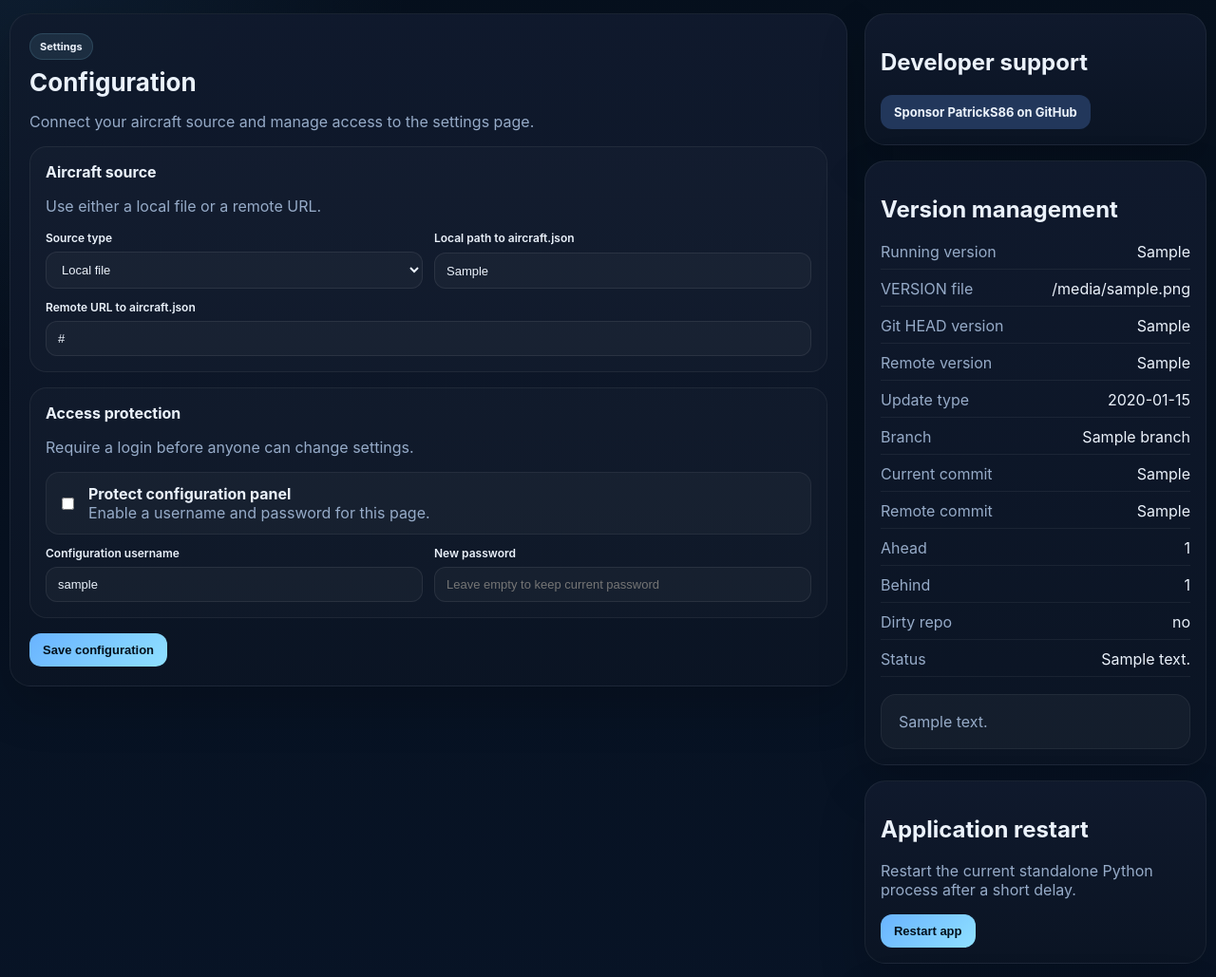
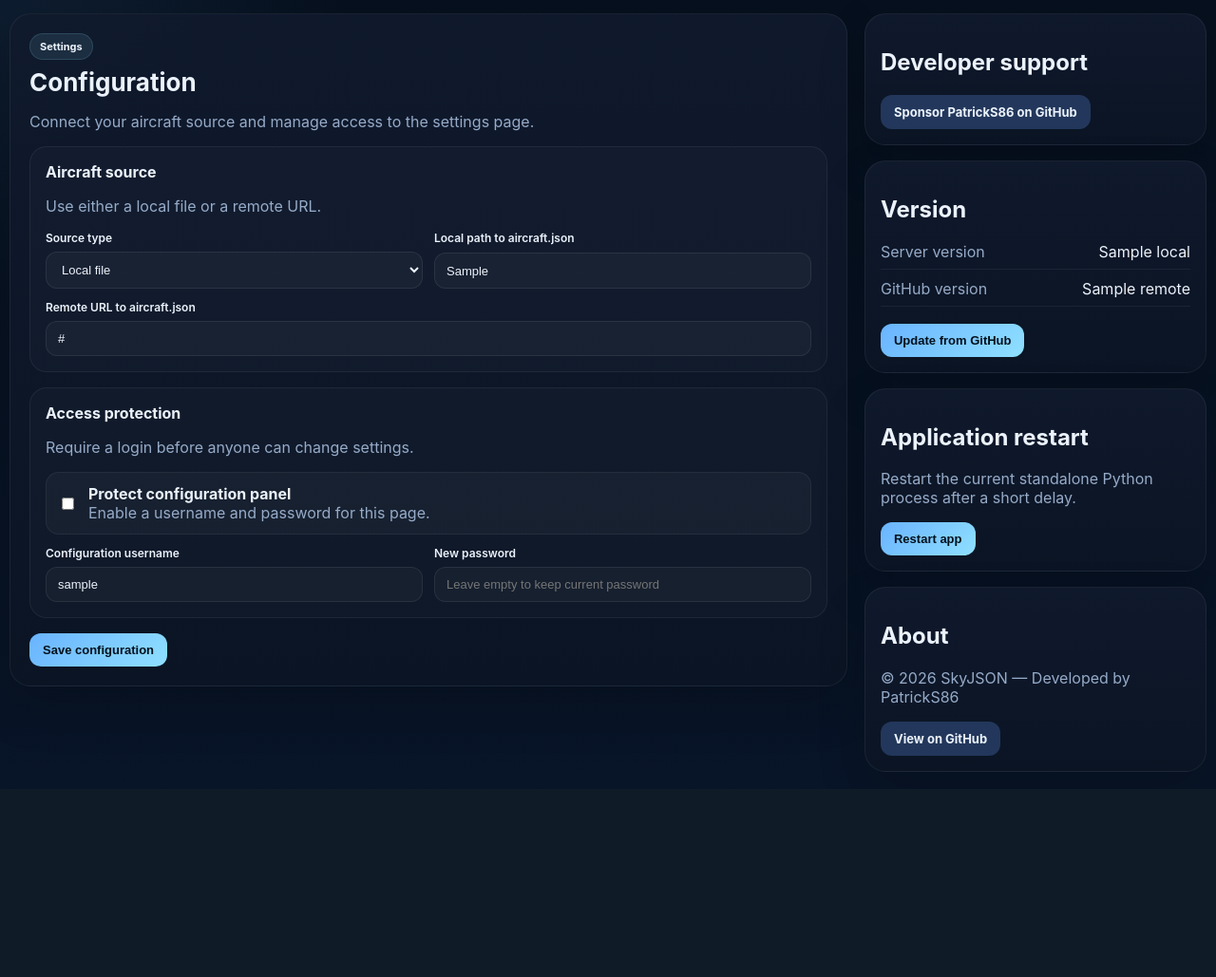
Before and after one commit to PatrickS86/SkyJSON, a Flask app: template templates/config.html in a window 1280 px wide. Shown: the part 63-1092 px from the top of the page at 95% size. After the commit the page ends 876 px from the top, so only its background shows below. Run offline with Flask 3, Linux system fonts and the light colour scheme; the template is opened without the code that fills it: most values are stand-ins (such as "Sample title", 1, 10 or a date in 2020).

Commit message:
compact versioning

```diff
--- a/app.py
+++ b/app.py
@@ -94,145 +94,38 @@ def read_version_from_path(path: Path) -> Optional[str]:
     if not path.exists():
         return None
     try:
-        return read_version_from_text(path.read_text(encoding='utf-8'))
+        content = path.read_text(encoding='utf-8').strip()
     except Exception:
         return None
-
-
-def get_running_version() -> str:
-    return APP_VERSION
+    if path.name == 'VERSION':
+        return content or None
+    return read_version_from_text(content)
 
 
 def get_local_file_version() -> str:
-    return read_version_from_path(BASE_DIR / 'app.py') or APP_VERSION
+    return read_version_from_path(VERSION_FILE) or read_version_from_path(BASE_DIR / 'app.py') or APP_VERSION
 
 
-def get_head_version() -> Optional[str]:
+def get_remote_version() -> Optional[str]:
     if not (BASE_DIR / '.git').exists():
         return None
-    show = run_cmd(['git', 'show', 'HEAD:app.py'])
+    upstream = run_cmd(['git', 'rev-parse', '--abbrev-ref', '--symbolic-full-name', '@{u}'])
+    if not upstream['ok'] or not upstream['stdout']:
+        return None
+    show = run_cmd(['git', 'show', f"{upstream['stdout']}:VERSION"])
+    if show['ok'] and show['stdout']:
+        return show['stdout'].strip()
+    show = run_cmd(['git', 'show', f"{upstream['stdout']}:app.py"])
     if show['ok'] and show['stdout']:
         return read_version_from_text(show['stdout'])
     return None
 
 
-def get_upstream_ref() -> Optional[str]:
-    if not (BASE_DIR / '.git').exists():
-        return None
-    upstream = run_cmd(['git', 'rev-parse', '--abbrev-ref', '--symbolic-full-name', '@{u}'])
-    if upstream['ok'] and upstream['stdout']:
-        return upstream['stdout']
-    return None
-
-
-def get_remote_version() -> Optional[str]:
-    upstream = get_upstream_ref()
-    if not upstream:
-        return None
-    show = run_cmd(['git', 'show', f'{upstream}:VERSION'])
-    if show['ok'] and show['stdout']:
-        return show['stdout'].strip()
-    show = run_cmd(['git', 'show', f'{upstream}:app.py'])
-    if show['ok'] and show['stdout']:
-        return read_version_from_text(show['stdout'])
-    return None
-
-
-def parse_version(version: Optional[str]) -> Optional[Tuple[int, int, int]]:
-    if not version:
-        return None
-    match = re.search(r'(\d+)\.(\d+)\.(\d+)', version)
-    if not match:
-        return None
-    return tuple(int(part) for part in match.groups())
-
-
-def compare_versions(current: Optional[str], remote: Optional[str]) -> Optional[str]:
-    current_parsed = parse_version(current)
-    remote_parsed = parse_version(remote)
-    if not current_parsed or not remote_parsed or remote_parsed <= current_parsed:
-        return None
-    if remote_parsed[0] > current_parsed[0]:
-        return 'major'
-    if remote_parsed[1] > current_parsed[1]:
-        return 'minor'
-    return 'patch'
-
-
-def get_repo_status() -> Dict[str, Any]:
-    running_version = get_running_version()
-    local_file_version = get_local_file_version()
-    head_version = get_head_version()
-
-    status = {
-        'supported': (BASE_DIR / '.git').exists(),
-        'running_version': running_version,
-        'local_file_version': local_file_version,
-        'head_version': head_version or '—',
-        'remote_version': '—',
-        'update_kind': None,
-        'branch': '—',
-        'current_commit': '—',
-        'remote_commit': '—',
-        'ahead_count': '0',
-        'behind_count': '0',
-        'dirty': False,
-        'message': 'Git repository not detected.',
+def get_versions_simple() -> Dict[str, str]:
+    return {
+        'local': get_local_file_version(),
+        'remote': get_remote_version() or 'unknown',
     }
-
-    if not status['supported']:
-        return status
-
-    fetch = run_cmd(['git', 'fetch', '--tags', 'origin'])
-    if not fetch['ok']:
-        status['message'] = f"Git fetch failed: {fetch['stderr'] or fetch['stdout']}"
-        return status
-
-    branch = run_cmd(['git', 'rev-parse', '--abbrev-ref', 'HEAD'])
-    head_commit = run_cmd(['git', 'rev-parse', 'HEAD'])
-    upstream = get_upstream_ref()
-    dirty = run_cmd(['git', 'status', '--porcelain'])
-
-    if branch['ok'] and branch['stdout']:
-        status['branch'] = branch['stdout']
-    if head_commit['ok'] and head_commit['stdout']:
-        status['current_commit'] = head_commit['stdout'][:7]
-    status['dirty'] = bool(dirty['stdout'])
-
-    if not upstream:
-        status['message'] = 'No upstream branch is configured for this repository.'
-        return status
-
-    remote_commit = run_cmd(['git', 'rev-parse', upstream])
-    ahead_count = run_cmd(['git', 'rev-list', '--count', f'{upstream}..HEAD'])
-    behind_count = run_cmd(['git', 'rev-list', '--count', f'HEAD..{upstream}'])
-    remote_version = get_remote_version()
-
-    if remote_commit['ok'] and remote_commit['stdout']:
-        status['remote_commit'] = remote_commit['stdout'][:7]
-    if ahead_count['ok'] and ahead_count['stdout']:
-        status['ahead_count'] = ahead_count['stdout']
-    if behind_count['ok'] and behind_count['stdout']:
-        status['behind_count'] = behind_count['stdout']
-    if remote_version:
-        status['remote_version'] = remote_version
-
-    status['update_kind'] = compare_versions(local_file_version, remote_version)
-
-    if status['behind_count'] != '0' and status['update_kind']:
-        status['message'] = f"A {status['update_kind']} update is available on GitHub."
-    elif status['behind_count'] != '0':
-        status['message'] = 'A Git update is available on GitHub.'
-    elif status['running_version'] != status['local_file_version']:
-        status['message'] = 'The running app version does not match the app.py file on disk. Restart is required.'
-    elif status['head_version'] != '—' and status['local_file_version'] != status['head_version']:
-        status['message'] = 'The app.py file on disk does not match Git HEAD.'
-    elif status['dirty']:
-        status['message'] = 'Repository has local uncommitted changes.'
-    else:
-        status['message'] = 'SkyJSON is up to date.'
-
-    return status
 
 
 def is_installed() -> bool:
@@ -276,7 +169,6 @@ def inject_globals():
     return {
         'app_title': 'SkyJSON',
         'app_version': get_local_file_version(),
-        'running_version': get_running_version(),
         'config_auth_enabled': config_auth_enabled(),
         'is_logged_in': is_logged_in(),
         'github_donation_url': get_github_donation_url(),
@@ -339,20 +231,18 @@ def read_payload_from_url(url: str) -> Dict[str, Any]:
 
 
 REGISTRATION_PREFIX_FLAGS = [
-    ('PH-', 'Netherlands', 'NL', '🇳🇱'), ('OO-', 'Belgium', 'BE', '🇧🇪'), ('D-', 'Germany', 'DE', '🇩🇪'),
-    ('F-', 'France', 'FR', '🇫🇷'), ('G-', 'United Kingdom', 'GB', '🇬🇧'), ('EI-', 'Ireland', 'IE', '🇮🇪'),
-    ('LX-', 'Luxembourg', 'LU', '🇱🇺'), ('HB-', 'Switzerland', 'CH', '🇨🇭'), ('OE-', 'Austria', 'AT', '🇦🇹'),
-    ('I-', 'Italy', 'IT', '🇮🇹'), ('EC-', 'Spain', 'ES', '🇪🇸'), ('CS-', 'Portugal', 'PT', '🇵🇹'),
-    ('SE-', 'Sweden', 'SE', '🇸🇪'), ('LN-', 'Norway', 'NO', '🇳🇴'), ('OY-', 'Denmark', 'DK', '🇩🇰'),
-    ('OH-', 'Finland', 'FI', '🇫🇮'), ('TF-', 'Iceland', 'IS', '🇮🇸'), ('SP-', 'Poland', 'PL', '🇵🇱'),
-    ('OK-', 'Czech Republic', 'CZ', '🇨🇿'), ('OM-', 'Slovakia', 'SK', '🇸🇰'), ('YR-', 'Romania', 'RO', '🇷🇴'),
-    ('HA-', 'Hungary', 'HU', '🇭🇺'), ('S5-', 'Slovenia', 'SI', '🇸🇮'), ('9A-', 'Croatia', 'HR', '🇭🇷'),
-    ('YU-', 'Serbia', 'RS', '🇷🇸'), ('LZ-', 'Bulgaria', 'BG', '🇧🇬'), ('SX-', 'Greece', 'GR', '🇬🇷'),
-    ('TC-', 'Turkey', 'TR', '🇹🇷'), ('N', 'United States', 'US', '🇺🇸'), ('C-', 'Canada', 'CA', '🇨🇦'),
+    ('PH-', 'Netherlands', 'NL', '🇳🇱'),
+    ('OO-', 'Belgium', 'BE', '🇧🇪'),
+    ('D-', 'Germany', 'DE', '🇩🇪'),
+    ('F-', 'France', 'FR', '🇫🇷'),
+    ('G-', 'United Kingdom', 'GB', '🇬🇧'),
+    ('N', 'United States', 'US', '🇺🇸'),
+    ('C-', 'Canada', 'CA', '🇨🇦'),
 ]
 
 HEX_PREFIX_FLAGS = [
-    ('48', 'Netherlands', 'NL', '🇳🇱'), ('44', 'United Kingdom', 'GB', '🇬🇧'),
+    ('48', 'Netherlands', 'NL', '🇳🇱'),
+    ('44', 'United Kingdom', 'GB', '🇬🇧'),
 ]
 
 
@@ -616,7 +506,7 @@ def config():
         flash('Configuration saved.', 'success')
         return redirect(url_for('config'))
 
-    update_status = get_repo_status()
+    versions = get_versions_simple()
     source_settings = get_source_settings()
     settings = {
         'source_type': source_settings['source_type'],
@@ -624,16 +514,12 @@ def config():
         'aircraft_url': source_settings['aircraft_url'],
         'config_username': get_setting('config_username', ''),
     }
-    return render_template('config.html', update_status=update_status, settings=settings)
+    return render_template('config.html', versions=versions, settings=settings)
 
 
 @app.route('/config/update', methods=['POST'])
 @config_login_required
 def update_app():
-    status = get_repo_status()
-    if not status.get('supported'):
-        flash(status.get('message', 'Updates are not supported for this installation.'), 'danger')
-        return redirect(url_for('config'))
     pull = run_cmd(['git', 'pull', '--ff-only'])
     if pull['ok']:
         flash('SkyJSON was updated successfully. Restart the application to load the new version.', 'success')
@@ -670,10 +556,8 @@ def health():
     return {
         'status': 'ok',
         'app': 'SkyJSON',
-        'running_version': get_running_version(),
-        'file_version': get_local_file_version(),
-        'head_version': get_head_version(),
-        'remote_version': get_remote_version(),
+        'server_version': get_local_file_version(),
+        'github_version': get_remote_version(),
     }
 
 
--- a/templates/config.html
+++ b/templates/config.html
@@ -1,3 +1,4 @@
+
 {% extends 'base.html' %}
 {% block content %}
 <div class="config-layout">
@@ -76,28 +77,20 @@
         </div>
 
         <div class="card aside-card">
-            <h2>Version management</h2>
+            <h2>Version</h2>
             <dl class="meta-list">
-                <div><dt>Running version</dt><dd>{{ update_status.running_version or running_version or '—' }}</dd></div>
-                <div><dt>VERSION file</dt><dd>{{ update_status.local_file_version or app_version }}</dd></div>
-                <div><dt>Git HEAD version</dt><dd>{{ update_status.head_version or '—' }}</dd></div>
-                <div><dt>Remote version</dt><dd>{{ update_status.remote_version or '—' }}</dd></div>
-                <div><dt>Update type</dt><dd>{{ update_status.update_kind or 'none' }}</dd></div>
-                <div><dt>Branch</dt><dd>{{ update_status.branch or '—' }}</dd></div>
-                <div><dt>Current commit</dt><dd>{{ update_status.current_commit or '—' }}</dd></div>
-                <div><dt>Remote commit</dt><dd>{{ update_status.remote_commit or '—' }}</dd></div>
-                <div><dt>Ahead</dt><dd>{{ update_status.ahead_count or '0' }}</dd></div>
-                <div><dt>Behind</dt><dd>{{ update_status.behind_count or '0' }}</dd></div>
-                <div><dt>Dirty repo</dt><dd>{% if update_status.dirty %}yes{% else %}no{% endif %}</dd></div>
-                <div><dt>Status</dt><dd>{{ update_status.message }}</dd></div>
+                <div>
+                    <dt>Server version</dt>
+                    <dd>{{ versions.local }}</dd>
+                </div>
+                <div>
+                    <dt>GitHub version</dt>
+                    <dd>{{ versions.remote }}</dd>
+                </div>
             </dl>
-            {% if update_status.supported %}
             <form method="post" action="{{ url_for('update_app') }}">
-                <button type="submit" class="btn {% if update_status.behind_count != '0' %}btn-primary{% else %}btn-secondary{% endif %}">Update from GitHub</button>
+                <button type="submit" class="btn btn-primary">Update from GitHub</button>
             </form>
-            {% else %}
-            <div class="empty-state">{{ update_status.message }}</div>
-            {% endif %}
         </div>
 
         <div class="card aside-card">
```
